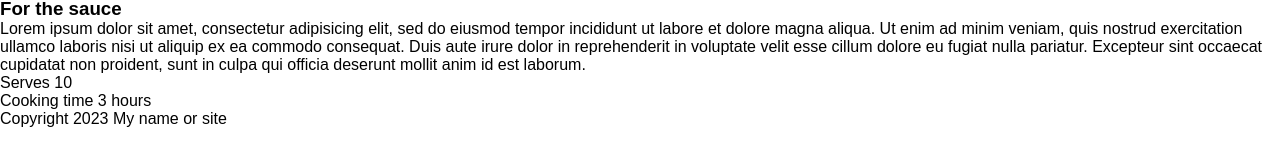
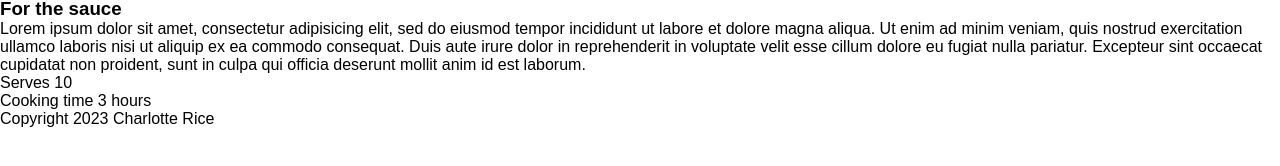
Before and after one commit to charlottericex/SweetStudentSnacks, a Jekyll site: the page built from _recipes/recipe2.md, in a window 1280 px wide. Shown: the part 393-559 px from the top of the page. Built offline with Jekyll 4.4.1, drawn with Linux system fonts in a browser that asks for light colours; part of the change alters nothing that is shown.

Commit message:
Update _config.yml

```diff
--- a/_config.yml
+++ b/_config.yml
@@ -1,7 +1,7 @@
 
 # SITE CONFIGURATION
-url: "https://yoursite.netlify.app"   #change this to yours
-repository: yourusername/yourrepository
+url: "https://sweetstudentsnacks.netlify.app"   #change this to yours
+repository: charlottericex/sweetstudentsnacks
 title: Your recipe collection
 recipemenu: false # you can change to true and a menu of all recipes will appear
 editbutton: false # you can navigate to edit your site by going to https://yoursite.netlify.app/admin
@@ -12,7 +12,7 @@ searchbutton: false # you can have a search feature by adding this button to the
 
 # change the following to your name or site name
 footer_text:
-  "Copyright 2023 My name or site"
+  "Copyright 2023 Charlotte Rice"
 
 # DO NOT EDIT BELOW THIS LINE
 
```
